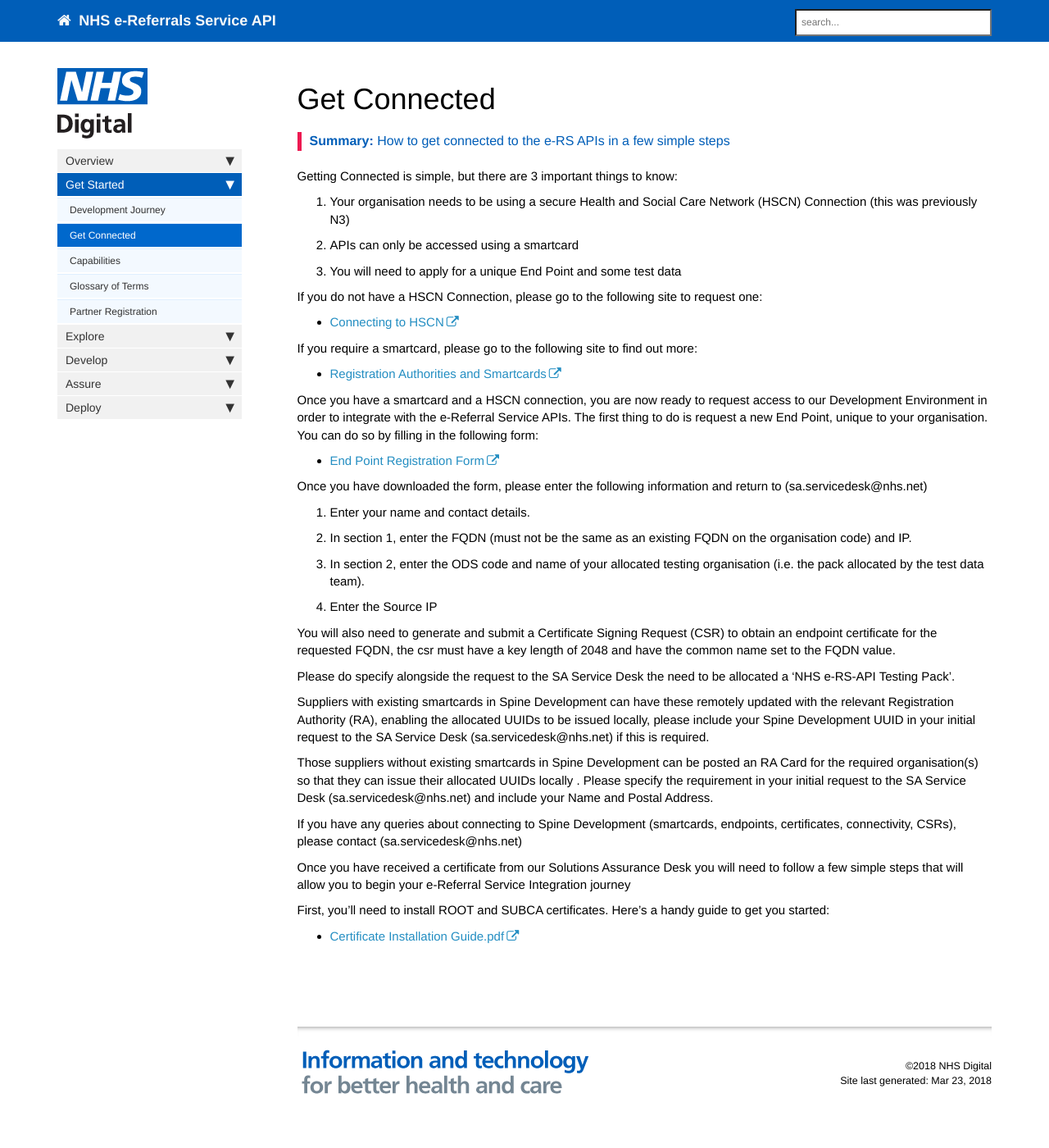
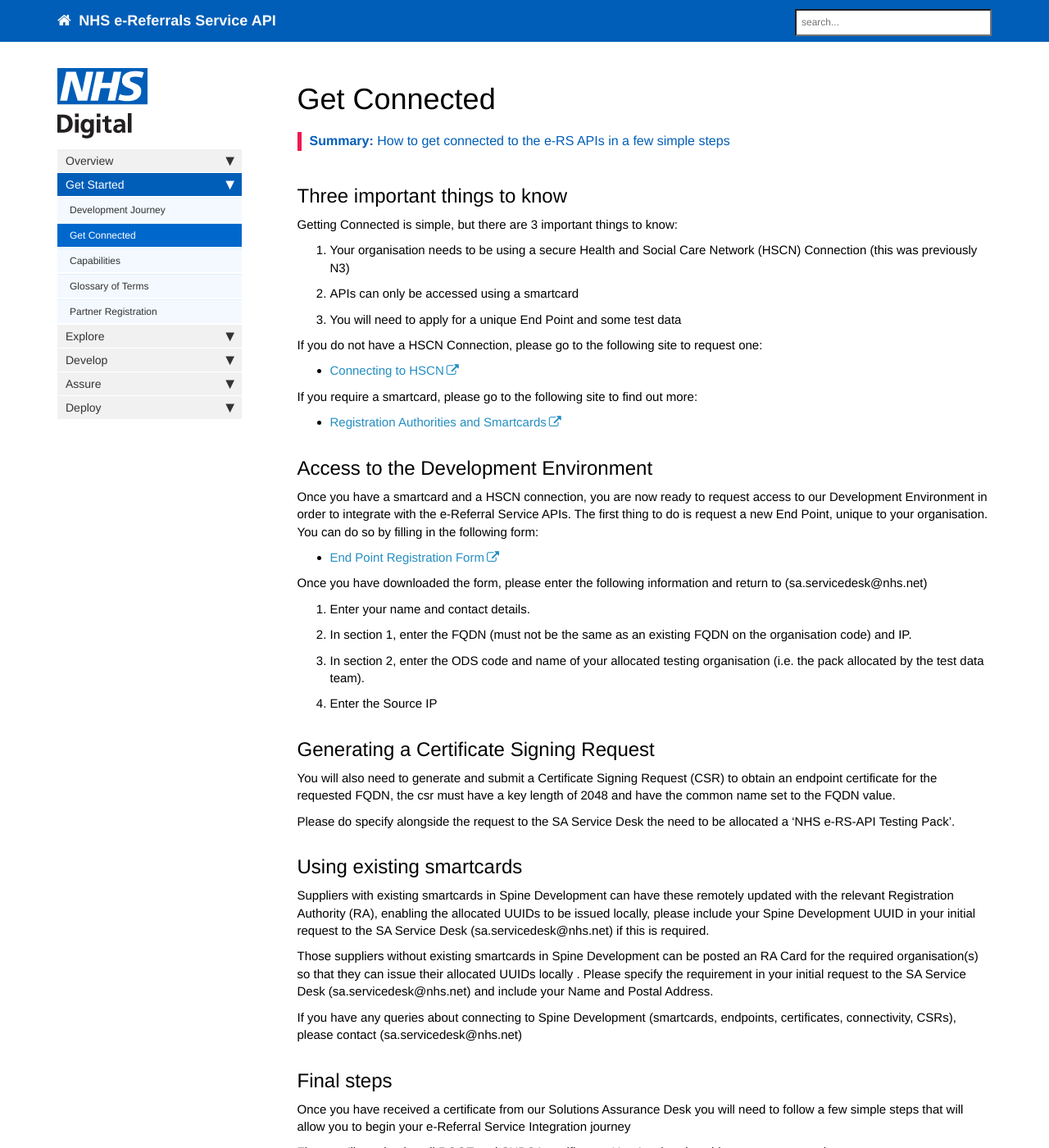
Before and after one commit to wurble369/websitetest, a Jekyll site: the page built from pages/getstarted/getstarted_get_connected.md, in a window 1280 px wide and 1400 px high. Shown: the whole window at 82% size. Built offline with Jekyll 4.4.1, drawn with Linux system fonts in a browser that asks for light colours; nearby versions of some CDN libraries; comment, search, counter and statistics services are not loaded.

Commit message:
More h2s

```diff
--- a/pages/getstarted/getstarted_get_connected.md
+++ b/pages/getstarted/getstarted_get_connected.md
@@ -6,6 +6,8 @@ toc: false
 permalink: getstarted_get_connected.html
 summary: "How to get connected to the e-RS APIs in a few simple steps"
 ---
+
+## Three important things to know ##
 
 Getting Connected is simple, but there are 3 important things to know:
 
@@ -21,6 +23,7 @@ If you require a smartcard, please go to the following site to find out more:
 
 * [Registration Authorities and Smartcards](https://digital.nhs.uk/Registration-Authorities-and-Smartcards)
 
+## Access to the Development Environment ##
 Once you have a smartcard and a HSCN connection, you are now ready to request access to our Development Environment in order to integrate with the e-Referral Service APIs. The first thing to do is request a new End Point, unique to your organisation. You can do so by filling in the following form:
 
 * [End Point Registration Form](https://developer.nhs.uk/wp-content/uploads/2018/01/e-RS-API-EPR-Form-v1-4.docx)
@@ -32,9 +35,13 @@ Once you have downloaded the form, please enter the following information and re
 3. In section 2, enter the ODS code and name of your allocated testing organisation (i.e. the pack allocated by the test data team).
 4. Enter the Source IP
 
+## Generating a Certificate Signing Request ##
+
 You will also need to generate and submit a Certificate Signing Request (CSR) to obtain an endpoint certificate for the requested FQDN, the csr must have a key length of 2048 and have the common name set to the FQDN value.
 
 Please do specify alongside the request to the SA Service Desk the need to be allocated a ‘NHS e-RS-API Testing Pack’.
+
+## Using existing smartcards ##
 
 Suppliers with existing smartcards in Spine Development can have these remotely updated with the relevant Registration Authority (RA), enabling the allocated UUIDs to be issued locally, please include your Spine Development UUID in your initial request to the SA Service Desk (sa.servicedesk@nhs.net) if this is required.
 
@@ -42,6 +49,8 @@ Those suppliers without existing smartcards in Spine Development can be posted a
 
 If you have any queries about connecting to Spine Development (smartcards, endpoints, certificates, connectivity, CSRs), please contact (sa.servicedesk@nhs.net)
 
+## Final steps ##
+
 Once you have received a certificate from our Solutions Assurance Desk you will need to follow a few simple steps that will allow you to begin your e-Referral Service Integration journey
 
 First, you’ll need to install ROOT and SUBCA certificates. Here’s a handy guide to get you started:
```
